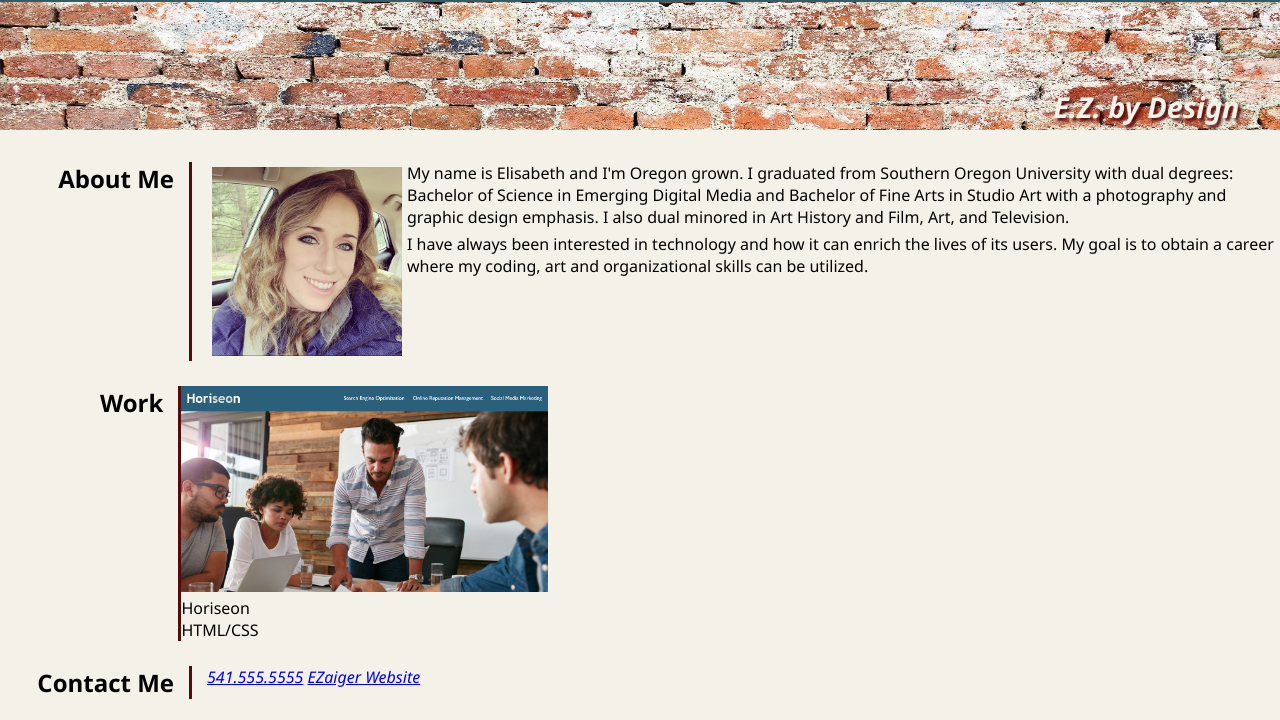
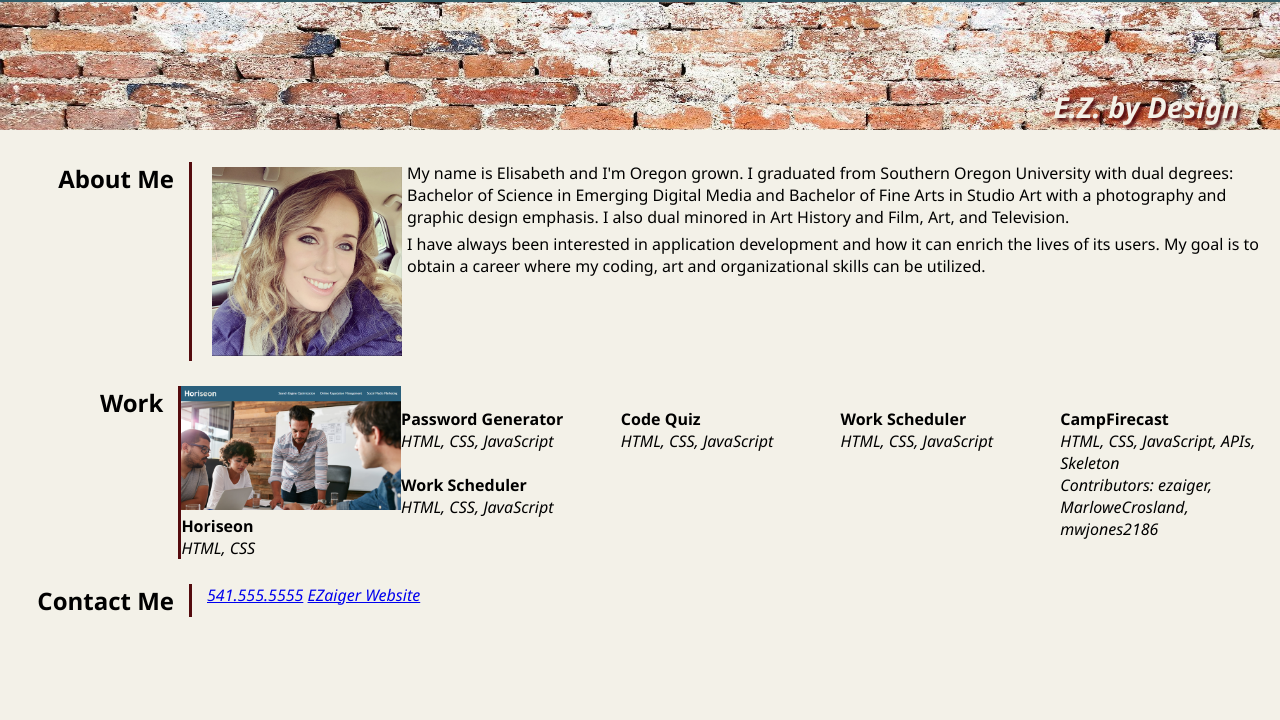
Before and after one commit to ezaiger/ezaiger-portfolio, a plain HTML site: page index.html in a window 1280 px wide. Shown: the part 80-800 px from the top of the page. Drawn offline with Linux system fonts and the light colour scheme.

Commit message:
added divs for additional work assignments

```diff
--- a/index.html
+++ b/index.html
@@ -46,7 +46,7 @@
                 Television.
             </p>
             <p>
-                I have always been interested in technology and how it can enrich the lives of its users. My goal is to
+                I have always been interested in application development and how it can enrich the lives of its users. My goal is to
                 obtain a career where my coding, art and organizational skills can be utilized.
             </p>
         </div>
@@ -57,18 +57,34 @@
         <h2>Work</h2>
         <div class="horiseon">
             <img src="./assets/images/horiseon-site.png" alt="">
-            <p>
-                Horiseon
-            </p>
-            <p>
-                HTML/CSS
-            </p>
+            <p><strong>Horiseon</strong></p>
+            <p><em>HTML, CSS</em></p>
         </div>
-        <div class="run-buddy">
+        <div class="pw-generator">
             <img src="" alt="">
+            <p><strong>Password Generator</strong></p>
+            <p><em>HTML, CSS, JavaScript</em></p>
+        <div class="work-scheduler">
+            <img src="" alt="">
+            <p><strong>Work Scheduler</strong></p>
+            <p><em>HTML, CSS, JavaScript</em></p>
         </div>
-        <div class="">
+        </div>
+        <div class="code-quiz">
             <img src="" alt="">
+            <p><strong>Code Quiz</strong></p>
+            <p><em>HTML, CSS, JavaScript</em></p>
+        </div>
+        <div class="work-scheduler">
+            <img src="" alt="">
+            <p><strong>Work Scheduler</strong></p>
+            <p><em>HTML, CSS, JavaScript</em></p>
+        </div>
+        <div class="camp-firecast">
+            <img src="" alt="">
+            <p><strong>CampFirecast</strong></p>
+            <p><em>HTML, CSS, JavaScript, APIs, Skeleton</em></p>
+            <p><em>Contributors: ezaiger, MarloweCrosland, mwjones2186</em></p>
         </div>
     </section>
     <!-- end "work" section -->
```
